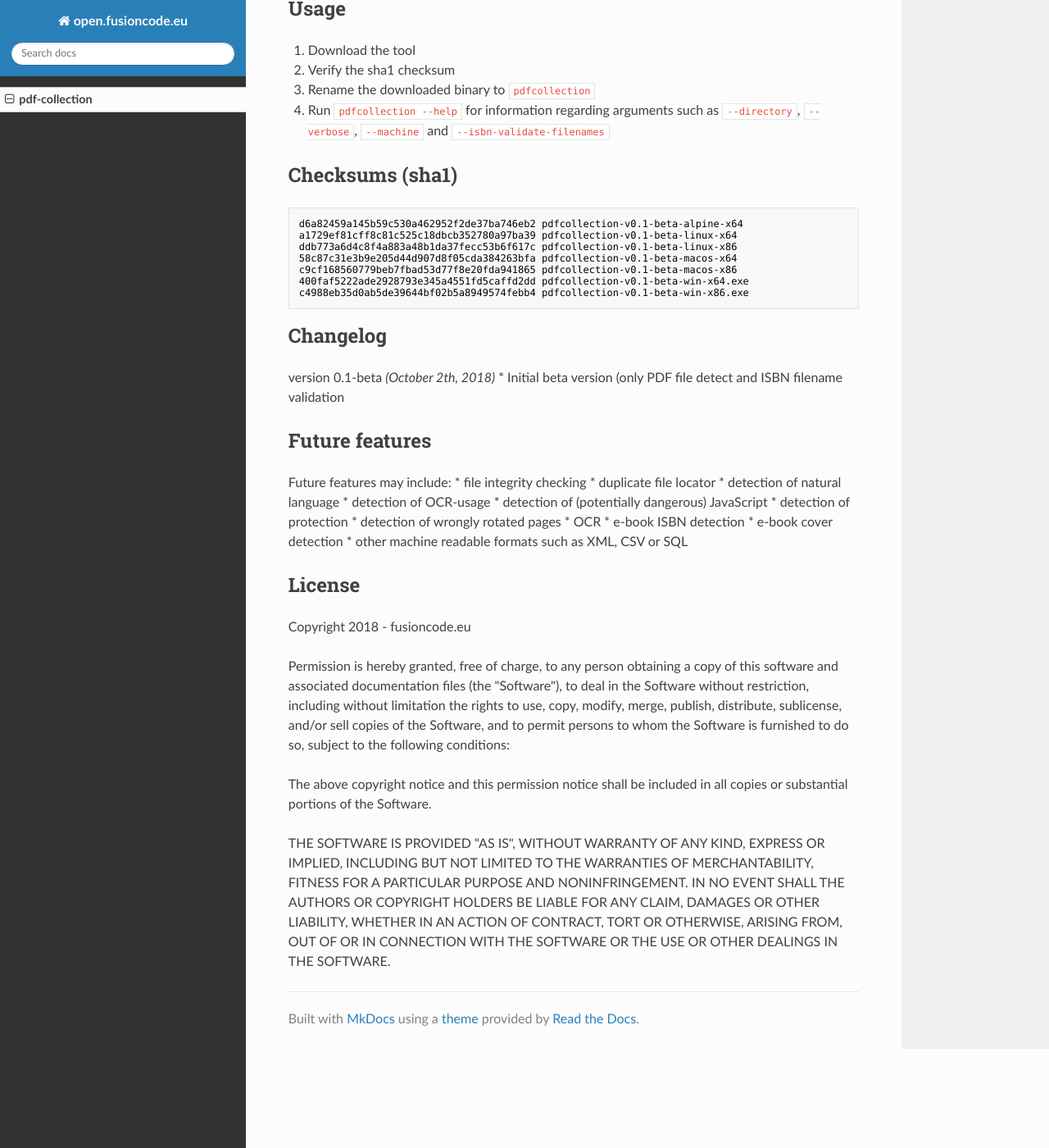
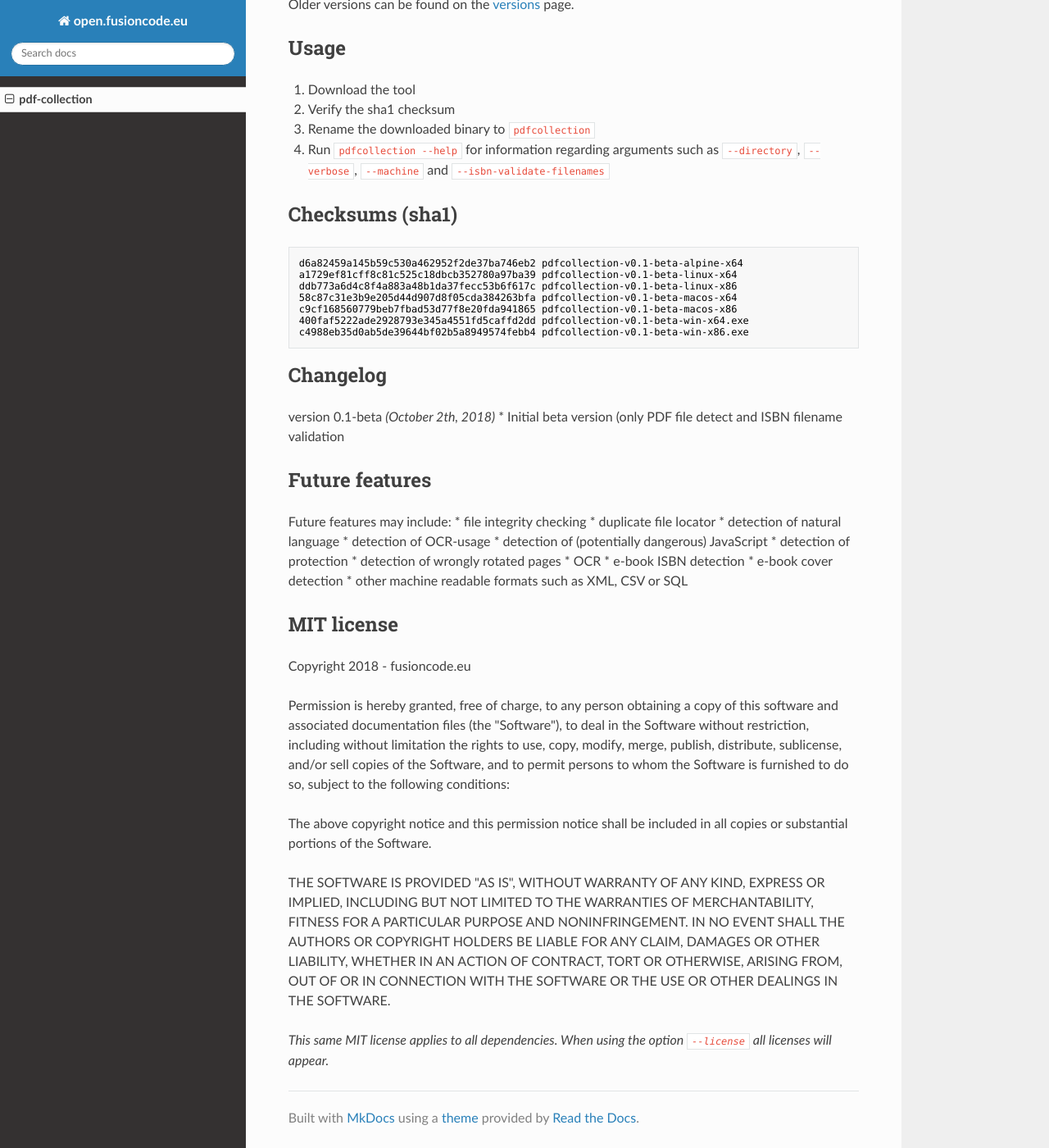
Before and after one commit to FusionCodeEU/FusionCodeEU.github.io, an MkDocs documentation site: the page built from docs/index.md, in a window 1280 px wide and 1400 px high, scrolled down 885 px. Shown: the whole window at 82% size. Built offline with MkDocs 1.6.1, drawn with Linux system fonts in a browser that asks for light colours; nearby versions of some CDN libraries.

Commit message:
Add new page and prepare for new version

```diff
--- a/docs/index.md
+++ b/docs/index.md
@@ -15,6 +15,8 @@
 Linux        | [download](/assets/downloads/pdf-collection/v0.1-beta/pdfcollection-v0.1-beta-linux-x64) (33mb) | [download](/assets/downloads/pdf-collection/v0.1-beta/pdfcollection-v0.1-beta-linux-x86) (32mb)
 MacOS        | [download](/assets/downloads/pdf-collection/v0.1-beta/pdfcollection-v0.1-beta-macos-x64) (34mb) | [download](/assets/downloads/pdf-collection/v0.1-beta/pdfcollection-v0.1-beta-macos-x86) (30mb)
 Alpine       | [download](/assets/downloads/pdf-collection/v0.1-beta/pdfcollection-v0.1-beta-alpine-x64) (35mb) | *n/a*
+
+Older versions can be found on the [versions](versions.md) page.
 
 ## Usage
 1. Download the tool
@@ -49,7 +51,7 @@
 * e-book cover detection
 * other machine readable formats such as XML, CSV or SQL
 
-## License
+## MIT license
 Copyright 2018 - fusioncode.eu
 
 Permission is hereby granted, free of charge, to any person obtaining a copy of this software and associated documentation files (the "Software"), to deal in the Software without restriction, including without limitation the rights to use, copy, modify, merge, publish, distribute, sublicense, and/or sell copies of the Software, and to permit persons to whom the Software is furnished to do so, subject to the following conditions:
@@ -57,3 +59,5 @@
 The above copyright notice and this permission notice shall be included in all copies or substantial portions of the Software.
 
 THE SOFTWARE IS PROVIDED "AS IS", WITHOUT WARRANTY OF ANY KIND, EXPRESS OR IMPLIED, INCLUDING BUT NOT LIMITED TO THE WARRANTIES OF MERCHANTABILITY, FITNESS FOR A PARTICULAR PURPOSE AND NONINFRINGEMENT. IN NO EVENT SHALL THE AUTHORS OR COPYRIGHT HOLDERS BE LIABLE FOR ANY CLAIM, DAMAGES OR OTHER LIABILITY, WHETHER IN AN ACTION OF CONTRACT, TORT OR OTHERWISE, ARISING FROM, OUT OF OR IN CONNECTION WITH THE SOFTWARE OR THE USE OR OTHER DEALINGS IN THE SOFTWARE.
+
+*This same MIT license applies to all dependencies. When using the option `--license` all licenses will appear.*
```
Also changed, not shown: docs/versions.md (added, +22 -0 lines).
